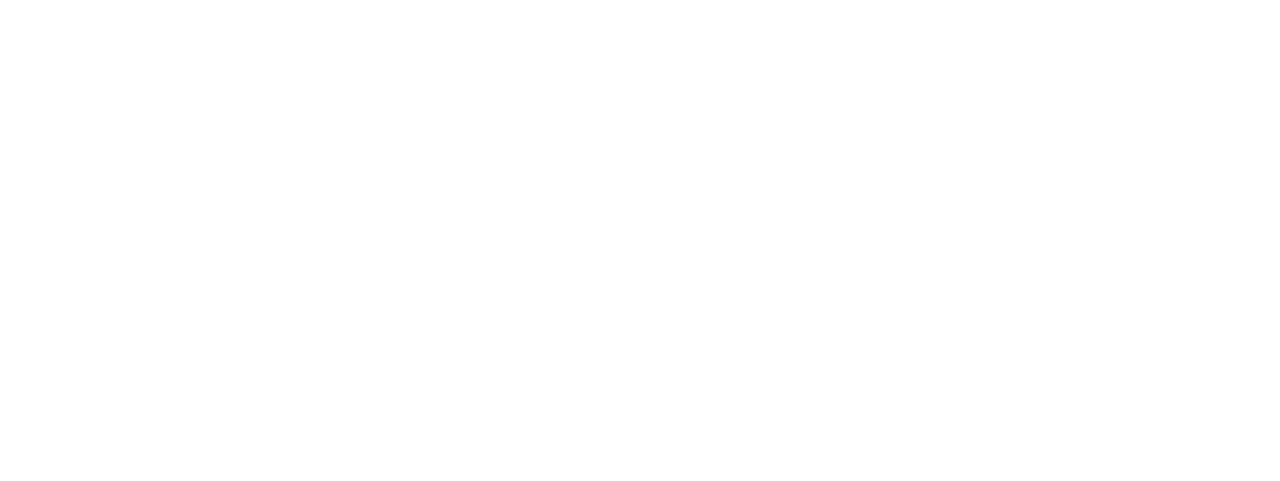
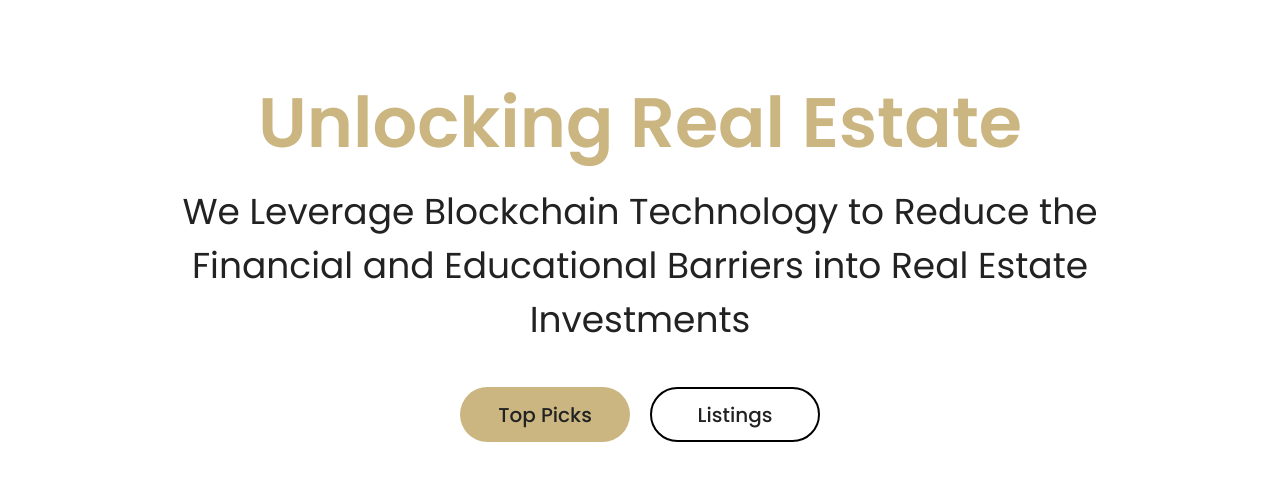
Before and after one commit to ManishMallik/Coppington, a React (Create React App) app in the folder frontend/: page / in a window 1280 px wide. Shown: the part 187-668 px from the top of the page. Built offline with nearby package versions, Linux system fonts and the light colour scheme; no server answers.

Commit message:
hero, popup

```diff
--- a/frontend/src/App.js
+++ b/frontend/src/App.js
@@ -2,6 +2,7 @@ import React from 'react';
 import './App.css'
 import Navbar from './components/Navbar';
 import Listing from './components/Listing';
+import Hero from './components/Hero';
 import { createTheme, ThemeProvider } from '@mui/material/styles';
 import Typography from '@mui/material/Typography';
 
@@ -30,6 +31,7 @@ const App = () => {
     <ThemeProvider theme={theme}>
       <Typography component="div">
       <Navbar />
+      <Hero />
       <Listing />
       </Typography>
     </ThemeProvider>
--- a/frontend/src/components/Hero.js
+++ b/frontend/src/components/Hero.js
@@ -1,12 +1,19 @@
-import '../styles/Navbar.css';
+import React from 'react';
+import '../styles/Hero.css';
 
 const Hero = () => {
-
   return (
-    <div>
-
-    </div>
-  );
-};
+        <>
+          <div className="bg"></div>
+          <div className="center">
+            <div className="title">Unlocking Real Estate</div>
+            <div className="subtitle">We Leverage Blockchain Technology to Reduce the Financial and Educational Barriers into Real Estate Investments</div>
+            <div className="btns">
+              <a href="/TopPicks"><button className='left-button'>Top Picks</button></a>
+              <a href="/Listings"><button className='right-button'>Listings</button></a>
+            </div>
+          </div>
+        </>
+      )};
 
 export default Hero;
--- a/frontend/src/components/Listing.js
+++ b/frontend/src/components/Listing.js
@@ -45,9 +45,10 @@ export default function Listing() {
         getListings()
     }, [])
 
-    const handleCardClick = (listing) => {
+    const handleCardClick = (listing, e) => {
+        e.stopPropagation();
         setSelectedListing(listing);
-      }
+      };
 
       const closePopup = () => {
         setSelectedListing(null);
@@ -61,7 +62,7 @@ export default function Listing() {
         <Grid container spacing={4}>
         {list.map((listings) => (
             <Grid item key={listings.id} xs={12} sm={6} md={4}>
-            <Card onClick={() => handleCardClick(listings)}
+            <Card onClick={(e) => handleCardClick(listings, e)}
                 sx={{ height: '100%', display: 'flex', flexDirection: 'column', backgroundColor: 'white', boxShadow: 10 }}
             >
                 <CardMedia
@@ -97,8 +98,8 @@ export default function Listing() {
         </Container>
         </main>
         {selectedListing && (
-        <div className="popup-container" onClick={closePopup}>
-          <Popup listing={selectedListing} onClose={closePopup} />
+        <div className="popup-container">
+            <Popup listing={selectedListing} onClose={closePopup} />
         </div>
       )}
     </>
--- a/frontend/src/components/Popup.js
+++ b/frontend/src/components/Popup.js
@@ -1,29 +1,80 @@
-import React from 'react';
+import React, { useState } from 'react';
 import '../styles/Popup.css';
 
+function calculateColorHex(value) {
+    // Ensure the value is within the 0-100 range
+    value = Math.min(100, Math.max(0, value));
+
+    // Calculate the red and green components
+    const redValue = 255 - (value * 200) / 100;
+    const greenValue = (value * 200) / 100;
+
+    // Convert the red and green values to hexadecimal
+    const redHex = Math.round(redValue).toString(16).padStart(2, "0");
+    const greenHex = Math.round(greenValue).toString(16).padStart(2, "0");
+
+    // The blue component is always 0
+    const blueHex = "00";
+
+    // Combine the components to create the hex color
+    const hexColor = `#${redHex}${greenHex}${blueHex}`;
+
+    return hexColor;
+}
+
 function Popup({ listing, onClose }) {
+    const [tokensToInvest, setTokensToInvest] = useState(0);
+    const availableTokens = 1000; // Change this with the actual available tokens
+    const totalTokens = 5000; // Change this with the actual total tokens
+    const pricePerToken = 5; // Change this with the actual price per token
 
     return (
-    <div className="popup-container">
         <div className="popup">
             <div className="popup-content">
+                <button className="close-button" onClick={onClose}>
+                    {'< Back to Listings'}
+                </button>
                 <div className="images-container">
                     <img className="image" src="https://source.unsplash.com/random?wallpapers" alt="Property Image 1" />
                     <img className="image" src="https://source.unsplash.com/random?landscape" alt="Property Image 2" />
+                    <img className="image" src="https://source.unsplash.com/random?landscape" alt="Property Image 2" />
                 </div>
+                <h1>{listing.address}</h1>
                 <h2>${listing.price.toString().replace(/\B(?=(\d{3})+(?!\d))/g, ",")}</h2>
-          <p>{listing.address}</p>
-          <p>
-            {listing.bedrooms} Beds | {listing.bathrooms} Baths | {listing.sqft.toString().replace(/\B(?=(\d{3})+(?!\d))/g, ",")} Square Feet
-          </p>
-          <p>
-            Rating: {(Math.random() * 100).toFixed(1)}
-          </p>
+                <h3>
+                    <span className="big-bold">
+                        <strong>{listing.bedrooms}</strong> </span>
+                    <span className="small-thin"> {"Bedrooms"}</span>
+
+                    <span className="big-bold">
+                        <strong>{listing.bathrooms}</strong> </span>
+                    <span className="small-thin"> Bathrooms </span>
+
+                    <span className="big-bold">
+                        <strong>{listing.sqft.toString().replace(/\B(?=(\d{3})+(?!\d))/g, ",")}</strong> </span>
+                    <span className="small-thin"> Square Feet</span>
+                </h3>
+                <div className="stats">
+                    <div className="stat">
+                        <p>Available Tokens: {availableTokens}</p>
+                    </div>
+                    <div className="stat">
+                        <p>Total Tokens: {totalTokens}</p>
+                    </div>
+                    <div className="stat">
+                        <p>Price per Token: ${pricePerToken}</p>
                     </div>
                 </div>
-      <button className="close-button" onClick={onClose}>
-        Close
-      </button>
+                <div className="investment-input">
+                    <label htmlFor="tokensToInvest">Tokens to Invest:</label>
+                    <input
+                        type="number"
+                        id="tokensToInvest"
+                        value={tokensToInvest}
+                        onChange={(e) => setTokensToInvest(e.target.value)}
+                    />
+                </div>
+            </div>
         </div>
     );
 }
--- a/frontend/src/styles/Hero.css
+++ b/frontend/src/styles/Hero.css
@@ -0,0 +1,54 @@
+.center{
+    position: relative;
+    top: 50%;
+    left: 50%;
+    transform: translate(-50%, -50%);
+    width: 80%;
+    padding: 0 20px;
+    text-align: center;
+    margin-top: 45vh;
+  }
+  .center .title{
+    color: var(--gold);
+    font-size: 70px;
+    font-weight: 600;
+  }
+  .center .subtitle{
+    color: var(--black);
+    font-size: 36px;
+    font-weight: 400;
+    margin-bottom: 40px;
+    margin-top: 10px;
+  }
+  .center .btns{
+    margin-top: 20px;
+  }
+  .center .btns button{
+    height: 55px;
+    width: 170px;
+    border-radius: 30px;
+    border: solid 2px transparent;
+    margin: 0 10px;
+    font-size: 20px;
+    font-weight: 500;
+    padding: 0 10px;
+    cursor: pointer;
+    transition: all 0.3s ease;
+  }
+  .center .btns .left-button{
+    background: var(--gold);
+    color: var(--black);
+  }
+  .center .btns .left-button:hover{
+    border-color: var(--black);
+    background: none;
+  }
+  .center .btns .right-button{
+    color: var(--black);
+    background: none;
+    border-color: black;
+  }
+  .btns .right-button:hover{
+    border-color: var(--gold);
+    background: var(--gold);
+  }
--- a/frontend/src/styles/Popup.css
+++ b/frontend/src/styles/Popup.css
@@ -26,9 +26,10 @@
 
   .close-button {
     cursor: pointer;
-    background: #ff6666;
-    color: white;
+    background: var(--gold);
+    color: var(--black);
     border: none;
+    border-radius: 5px;
     padding: 10px 20px;
     margin-top: 10px;
     font-size: 16px;
@@ -39,13 +40,32 @@
     justify-content: space-between; /* Arrange images side by side */
     width: 100%;
     height: 50%;
+    margin-top: 20px;
+    margin-bottom: 10px;
   }
 
   .image {
-    width: 49%; /* Adjust the width as needed to fit two images side by side */
+    width: 32%; /* Adjust the width as needed to fit two images side by side */
     border-radius: 5px;
   }
 
   .popup-content {
     flex: 1; /* Allow the content to take remaining space */
   }
+
+  .big-bold {
+    font-size: 22px; /* Adjust the size as needed */
+    font-weight: bold;
+    display: inline; /* Display horizontally */
+    padding-left: 40px;
+  }
+
+  .small-thin {
+    font-size: 20px; /* Adjust the size as needed */
+    font-weight: normal;
+    display: inline; /* Display horizontally */
+  }
+
+  .number {
+    margin-top: 7px;
+  }
```
Lines whose indentation alone changed are shown as unchanged.
